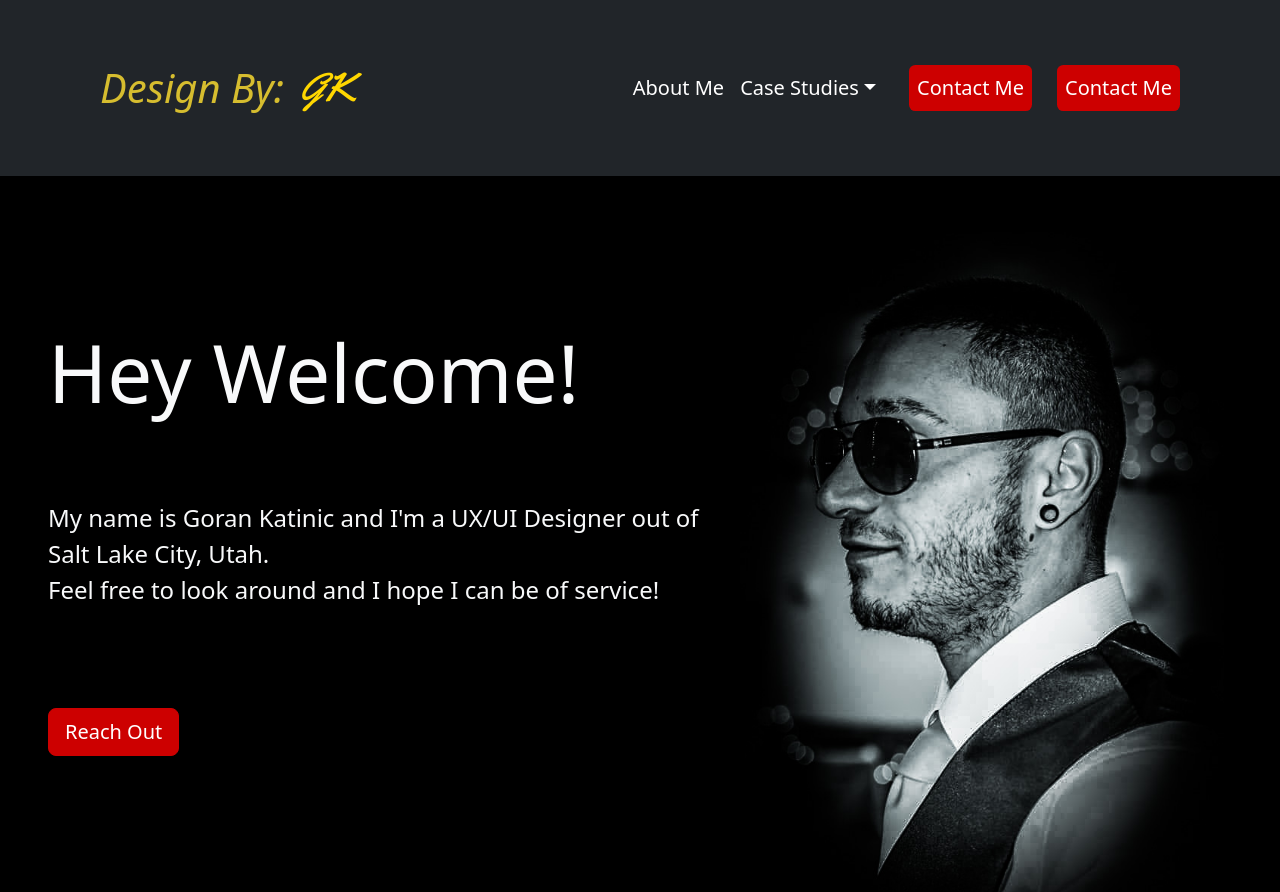
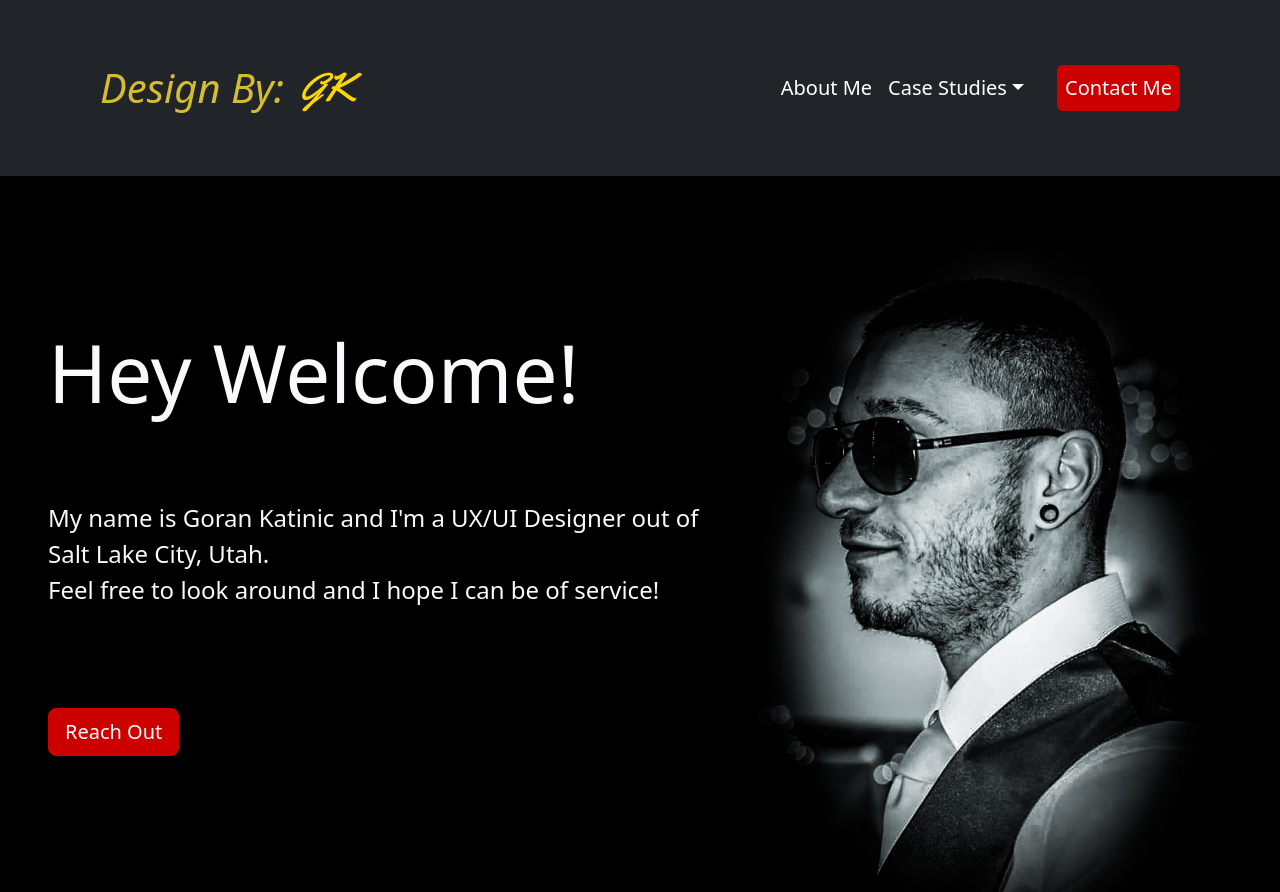
Before and after one commit to GKatinic/mySite, a plain HTML site: page Index.html in a window 1280 px wide. Shown: the top 892 px of the page. Drawn offline with nearby package versions, Linux system fonts and the light colour scheme; a web font is replaced by a local one.

Commit message:
Update Index.html
fghdfg

```diff
--- a/Index.html
+++ b/Index.html
@@ -37,7 +37,6 @@
                     <li><a href="socmed.html" class="dropdown-item">Socialize</a></li>
                 </ul>
             </ul>
-            <button class="cta p-2" href="contact.html">Contact Me</button>
             <button class="cta p-2" href="contact.html">Contact Me</button>
         </div>
     </nav>
```
